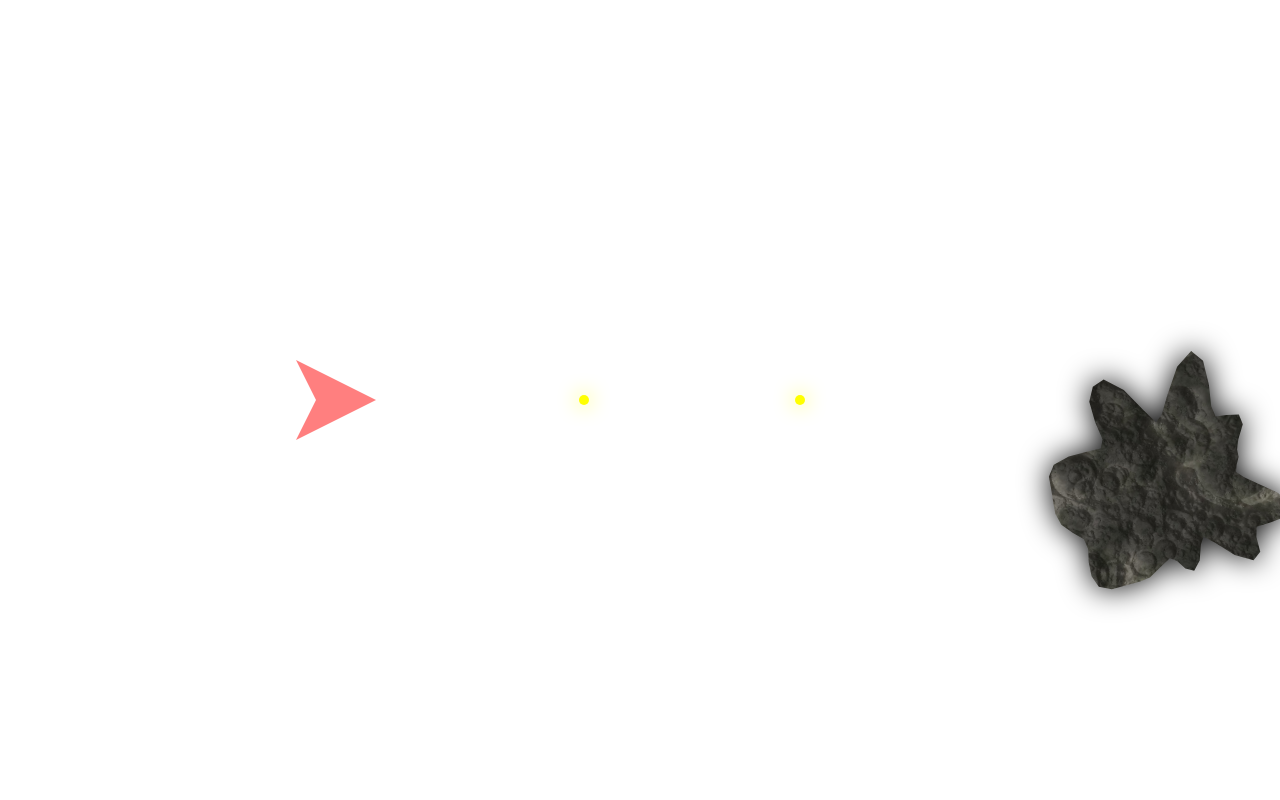
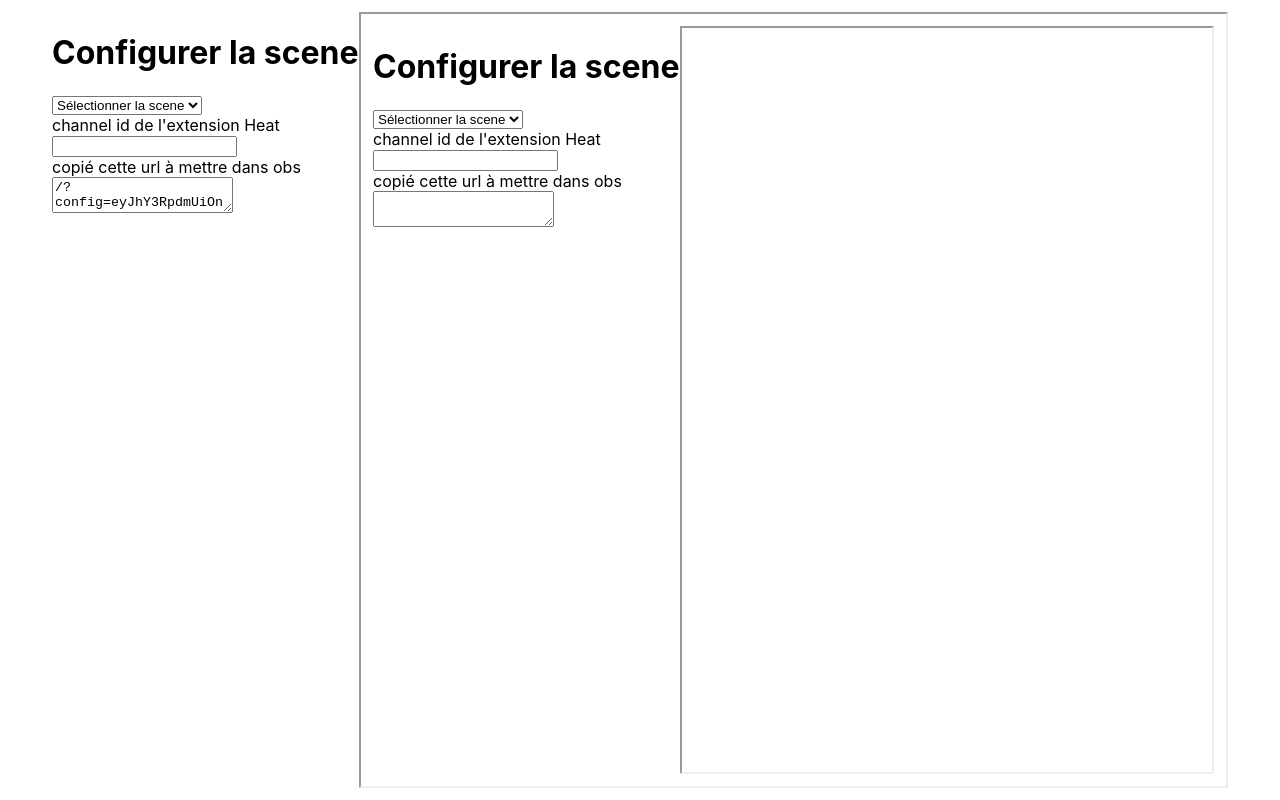
Before and after one commit to Vol4n3/overlay-heat-twitch, a React (Create React App) app: page / in a window 1280 px wide. Built offline with nearby package versions, Linux system fonts and the light colour scheme.

Commit message:
add configurator scenes

```diff
--- a/public/index.html
+++ b/public/index.html
@@ -1,15 +1,15 @@
 <!DOCTYPE html>
-<html lang="en">
-  <head>
-    <meta charset="utf-8" />
-    <link rel="icon" href="%PUBLIC_URL%/favicon.ico" />
-    <meta name="viewport" content="width=device-width, initial-scale=1" />
-    <meta name="theme-color" content="#000000" />
-    <meta
-      name="description"
-      content="Web site created using create-react-app"
-    />
-    <link rel="apple-touch-icon" href="%PUBLIC_URL%/logo192.png" />
+<html lang="fr">
+<head>
+  <meta charset="utf-8"/>
+  <link rel="icon" href="%PUBLIC_URL%/favicon.ico"/>
+  <meta name="viewport" content="width=device-width, initial-scale=1"/>
+  <meta name="theme-color" content="#000000"/>
+  <meta
+          name="description"
+          content="Web site created using create-react-app"
+  />
+  <link rel="apple-touch-icon" href="%PUBLIC_URL%/logo192.png"/>
     <link rel="manifest" href="%PUBLIC_URL%/manifest.json" />
     <title>React App</title>
   </head>
--- a/src/2d/objects/asteroid.ts
+++ b/src/2d/objects/asteroid.ts
@@ -14,7 +14,7 @@ img.src = "/overlay-heat-twitch/assets/texture_asteroid.jpg";
 
 export class Asteroid extends Circle2 implements Scene2DItem {
   constructor(x: number, y: number, private starship: Starship, private owner: string, private touchedListener: Function, direction: Vector2) {
-    super(x, y, 100);
+    super(x, y, 80);
     this.direction = direction;
     this.rotation = Math.random() * 2 * Math.PI;
     this.rotationSpeed = (Math.random() * 2 - 1) / 50;
@@ -39,7 +39,7 @@ export class Asteroid extends Circle2 implements Scene2DItem {
     for (let i = 0; i < (Math.PI * 2) * definition; i++) {
       const cerclePerlin = Vector2.createFromAngle(i / definition, 2);
       const bruit = this.perlin.get(cerclePerlin.x, cerclePerlin.y);
-      const vec = Vector2.createFromAngle(i / definition, this.radius + bruit * 100);
+      const vec = Vector2.createFromAngle(i / definition, this.radius + bruit * (this.radius / 2));
       if (i === 0) {
         ctx.moveTo(vec.x, vec.y);
       } else {
@@ -48,6 +48,7 @@ export class Asteroid extends Circle2 implements Scene2DItem {
     }
     if (this.texture) {
       ctx.fillStyle = this.texture;
+      ctx.globalAlpha = 0.75;
     }
     ctx.shadowColor = 'black';
     ctx.shadowBlur = 30;
--- a/src/components/heat/scenes-heat.tsx
+++ b/src/components/heat/scenes-heat.tsx
@@ -4,8 +4,9 @@ import {ReducerArray, ReducerArrayType} from '../../utils/react-reducer.utils';
 import {UserPoint} from '../../types/heat.types';
 import {AsteroidGame} from '../../scenes/asteroid-game';
 import {FlechetteGame} from '../../scenes/flechette-game';
+import {ScenesConfig, SceneType} from '../../types/config.types';
 
-
+export const SceneNames: { [key in SceneType]: string } = {dartTarget: "Jeux de fléchette", asteroid: "Astéroïdes"}
 const simulateClick = (x: number, y: number, userID: string, uid: string) => {
   const el = document.elementFromPoint(x, y);
   if (!el) {
@@ -23,9 +24,7 @@ const simulateClick = (x: number, y: number, userID: string, uid: string) => {
   });
   el.dispatchEvent(custom);
 }
-export type ScenesConfig = {
-  sceneType: "asteroid" | "dartTarget"
-}
+
 export const ScenesHeat: FC<{ config: ScenesConfig }> = ({config}) => {
   const [clicks, dispatchClick] = useReducer<ReducerArrayType<UserPoint>>(ReducerArray, []);
   const heat = useHeat();
--- a/src/components/main/main.tsx
+++ b/src/components/main/main.tsx
@@ -1,15 +1,88 @@
-import {FC, useEffect, useState} from 'react';
-import {ScenesConfig, ScenesHeat} from '../heat/scenes-heat';
+import {FC, useEffect, useReducer, useState} from 'react';
+import {SceneNames, ScenesHeat} from '../heat/scenes-heat';
 import {HeatProvider} from '../../providers/heat.provider';
+import styled from 'styled-components';
+import {ReducerObject, ReducerObjectType} from '../../utils/react-reducer.utils';
+import {SCENES_ID, ScenesConfig, SceneType} from '../../types/config.types';
+import pkg from '../../../package.json';
 
+export const Container = styled.div`
+  max-width: 1200px;
+  margin: 0 auto;
+  padding: 12px;
+  position: relative;
+  width: 100%;
+  height: 100vh;
+  display: flex;
+`;
 export const Main: FC = () => {
-  const [getHeatId, setHeatId] = useState<string>("")
-  const [getConfig, setConfig] = useState<ScenesConfig>({sceneType: 'asteroid'})
+  const [getConfig, setConfig] = useReducer<ReducerObjectType<ScenesConfig>>(ReducerObject, {});
+  const [getUriConfig, setUriConfig] = useState<string>("");
+  useEffect(() => {
+    setUriConfig(`${process.env.NODE_ENV === "development" ? "/" : pkg.homepage}?config=${
+      window.encodeURIComponent(window.btoa(
+        JSON.stringify(
+          {
+            ...getConfig,
+            active: true
+          }
+        )
+      ))}
+    `)
+  }, [getConfig])
   useEffect(() => {
     const params = new URLSearchParams(window.location.search);
-    setHeatId(params.get("heatId") || process.env.REACT_APP_HEAT_CHANNEL || "");
+    const uriConfig = params.get("config");
+    if (!uriConfig) {
+      return
+    }
+    const decodeUri = window.decodeURIComponent(uriConfig);
+    if (!decodeUri) {
+      return;
+    }
+    const decodeBase64 = window.atob(decodeUri);
+    if (!decodeBase64) {
+      return;
+    }
+    const json = JSON.parse(decodeBase64);
+    if (!json) {
+      return;
+    }
+    setConfig({replace: json})
   }, [])
-  return <HeatProvider heatId={getHeatId}>
-    {getConfig ? <ScenesHeat config={getConfig}/> : null}
+  return <HeatProvider heatId={getConfig.heatId || process.env.REACT_APP_HEAT_CHANNEL || ""}>
+    {getConfig.active ? <ScenesHeat config={getConfig}/> : <Container>
+      <div><h1>Configurer la scene</h1>
+        <select value={getConfig.sceneType || ''}
+                onChange={v => setConfig({merge: {sceneType: v.target.value as SceneType}})}>
+          <option value={""}>Sélectionner la scene</option>
+          {SCENES_ID.map(s => <option value={s} key={s}>{SceneNames[s]}</option>)}
+        </select>
+        <div>
+          <label>
+            <div>channel id de l'extension Heat</div>
+            <input value={getConfig.heatId || ''} onChange={ev => setConfig({merge: {heatId: ev.target.value}})}/>
+          </label>
+        </div>
+        <div>
+          <label>
+            <div>copié cette url à mettre dans obs</div>
+            <textarea value={getUriConfig} onChange={() => {
+            }}/>
+          </label>
+        </div>
+
+      </div>
+      <div style={{position: 'relative', flex: 1}}>
+        <iframe
+          title={"Prévisualisation"}
+          src={getUriConfig}
+          style={{
+            width: "100%",
+            height: "100%",
+          }}/>
+      </div>
+
+    </Container>}
   </HeatProvider>
 }
--- /dev/null
+++ b/src/types/config.types.ts
@@ -0,0 +1,10 @@
+export const SCENES_ID = ["asteroid", "dartTarget"] as const;
+export type SceneType = typeof SCENES_ID[number];
+
+export interface ScenesConfig {
+  active?: boolean;
+  asteroidConfig?: any;
+  dartTargetConfig?: any;
+  heatId?: string;
+  sceneType?: SceneType;
+}
```
